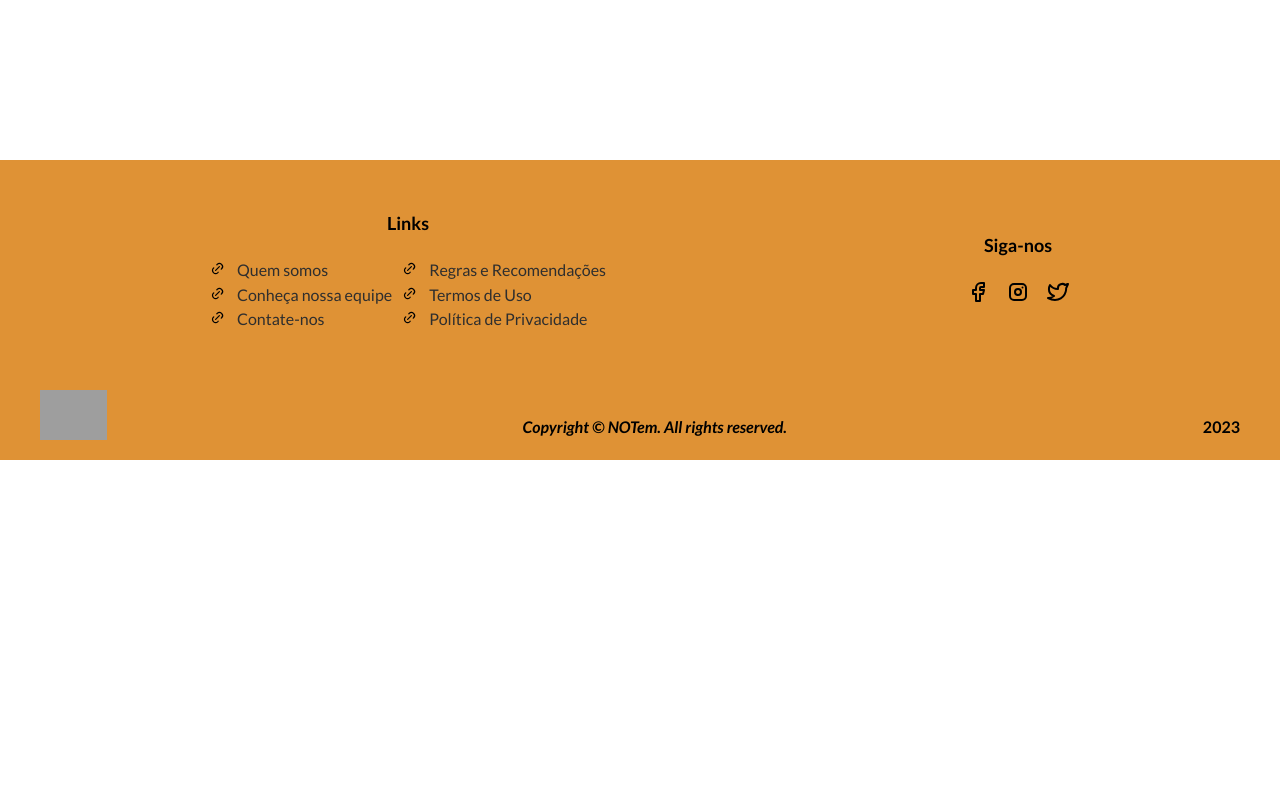
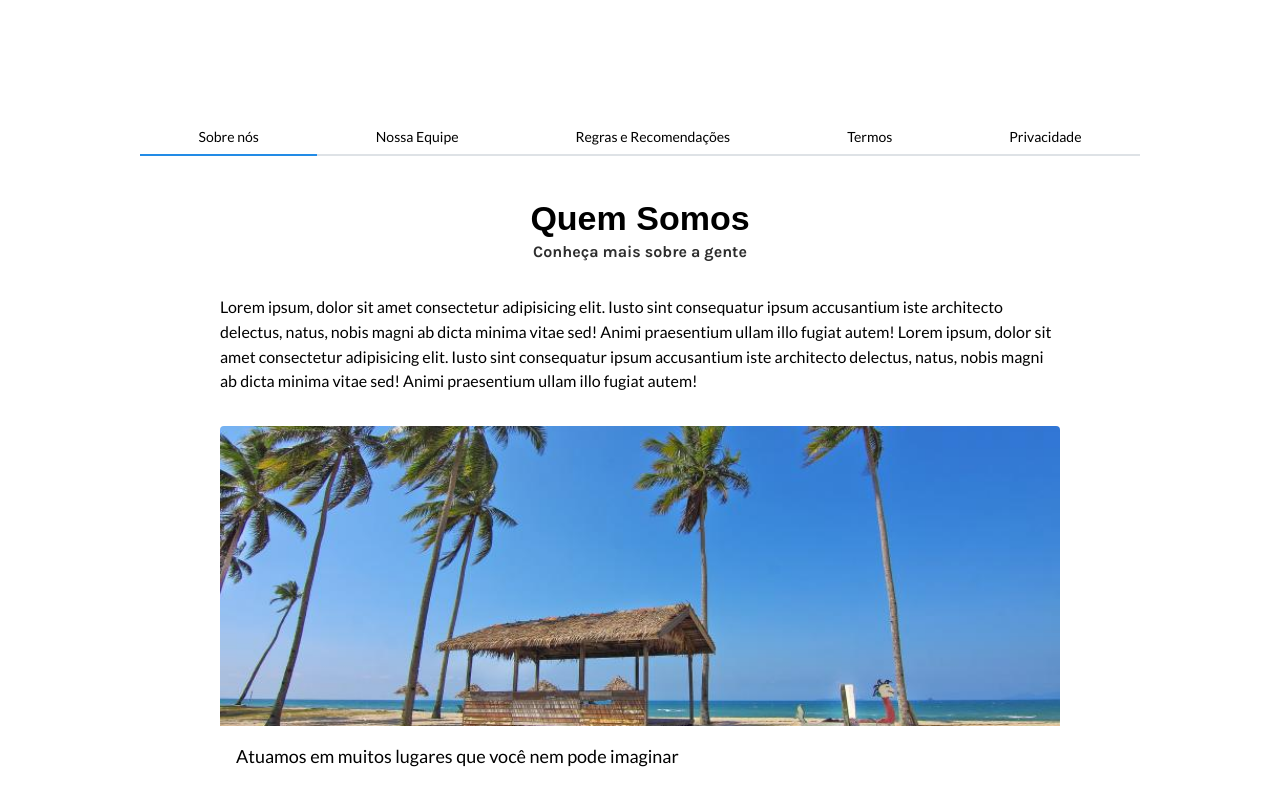
Before and after one commit to bruno-calasans-ifpe/project-notem-client, a React (Vite) app: page /about/about-us in a window 1280 px wide. Shown: the part 520-1320 px from the top of the page. Before the commit the page ends 980 px from the top, so only its background shows below. Built offline with nearby package versions, Linux system fonts and the light colour scheme; grey boxes are pictures that could not be loaded.

Commit message:
create about us tab

```diff
--- a/src/App.tsx
+++ b/src/App.tsx
@@ -11,6 +11,7 @@ import Footer from './layout/Footer/Footer'
 
 // Views
 import About from './view/About/About'
+import AboutUs from './view/About/AboutUs/AboutUs'
 
 function App() {
   return (
@@ -21,7 +22,12 @@ function App() {
           <Route
             path="/about"
             element={<About />}
-          ></Route>
+          >
+            <Route
+              path="about-us"
+              element={<AboutUs />}
+            />
+          </Route>
         </Routes>
       </Main>
       <Footer />
--- /dev/null
+++ b/src/view/About/AboutUs/AboutUs.tsx
@@ -0,0 +1,35 @@
+import { Card, Image, Text } from '@mantine/core'
+import Section from '../../../components/Section/Section'
+
+function AboutUs() {
+  return (
+    <Section
+      title="Quem Somos"
+      subtitle="Conheça mais sobre a gente"
+      titleColor="black"
+    >
+      Lorem ipsum, dolor sit amet consectetur adipisicing elit. Iusto sint consequatur ipsum accusantium iste architecto
+      delectus, natus, nobis magni ab dicta minima vitae sed! Animi praesentium ullam illo fugiat autem! Lorem ipsum,
+      dolor sit amet consectetur adipisicing elit. Iusto sint consequatur ipsum accusantium iste architecto delectus,
+      natus, nobis magni ab dicta minima vitae sed! Animi praesentium ullam illo fugiat autem!
+      <Card mt="xl">
+        <Card.Section>
+          <Image
+            src="/public/imgs/beach.jpeg"
+            h={300}
+            alt="No way!"
+          />
+        </Card.Section>
+        <Text
+          fw={500}
+          size="lg"
+          mt="md"
+        >
+          Atuamos em muitos lugares que você nem pode imaginar
+        </Text>
+      </Card>
+    </Section>
+  )
+}
+
+export default AboutUs
--- /dev/null
+++ b/src/view/About/about.style.ts
@@ -0,0 +1,3 @@
+import styled from 'styled-components'
+
+// export const Container = styled.sec
```
